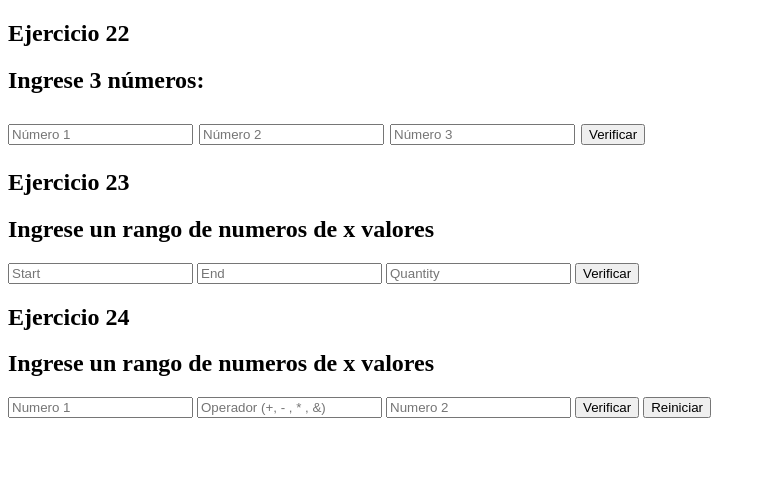
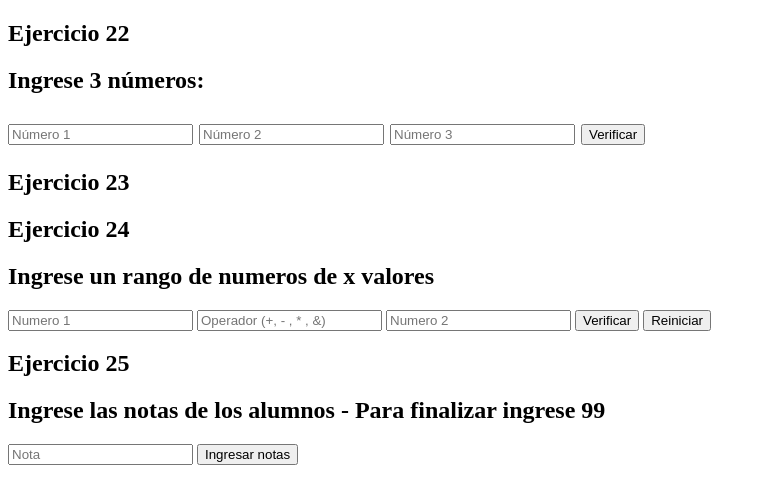
Before and after one commit to arielxct/PHP_Grupo_3_Ejercicios, a plain HTML site: page Unidad 4/index.html in a window 1280 px wide. Shown: the whole page, without its empty margins (0-766 px from the left). Drawn offline with Linux system fonts and the light colour scheme.

Commit message:
Actividad 24, pendiente la 23 y 25

```diff
--- a/Unidad 4/Ejercicios.js
+++ b/Unidad 4/Ejercicios.js
@@ -27,6 +27,8 @@ function FizzBuzz() {
 // Si no está dentro del rango, informar si es número es impar.
 // Tenga en cuenta que el rango debe tener una diferencia mínima de 5 números
 // enteros.
+
+//Esto todavía no lo logré entender, más tarde le busco la vuelta
 
 // function parImpar() {
 //     let number1 = parseInt(document.getElementById('number1ParImpar').value);
@@ -93,6 +95,36 @@ function clearCalculator(){
 //  El promedio de las notas.
 // Tenga en cuenta que solamente las notas pueden ir del 1 al 10.
 
+//Por el momento los promedios dan mal el resultado.
+let notas = [];
+let totalAlumnos= 0;
+let totalNotas = 0;
+let aprobados = 0;
+let desaprobados = 0;
+let sumaNotas = 0;
 function studentsAverage(){
+    let nota = document.getElementById('grade').value;
 
+    if(isNaN(nota) || nota > 10 || nota < 1){
+        alert("Ingrese un valor valido");
+    }else{
+        notas.push(nota);
+        totalAlumnos++;
+    }
+    for(let i = 0; i < notas.length; i++){
+        sumaNotas += notas[i];
+        if(nota >= 4){
+            aprobados++;
+        }else{
+            desaprobados++;
+        }
+    }
+
+    console.log(totalAlumnos);
+    console.log(notas);
+
+    document.getElementById('grade').value = "";
+    document.getElementById('resultadoAprobados').innerHTML = "El total de aprobados es del: " + ((aprobados / totalAlumnos) * 100)+"%";
+    document.getElementById('resultadoDesaprobados').innerHTML = "El total de desaprobados es del: " + ((desaprobados / totalAlumnos) * 100)+"%";
+    document.getElementById('resultadoPromedio').innerHTML = "El promedio de las notas generales es de: " + ((sumaNotas / totalAlumnos)).toFixed(2)+"%";
 }
--- a/Unidad 4/index.html
+++ b/Unidad 4/index.html
@@ -19,13 +19,14 @@
             <p id="result"></p>
     </section>
     <section>
+
         <h1>Ejercicio 23</h1>
-        <h2>Ingrese un rango de numeros de x valores</h2>
+        <!-- <h2>Ingrese un rango de numeros de x valores</h2>
         <input type="number" id="number1ParImpar" placeholder="Start">
         <input type="number" id="number2ParImpar" placeholder="End">
         <input type="number" id="number3ParImpar" placeholder="Quantity">
         <button onclick="parImpar()">Verificar</button>
-        <p id="resultParImpar"></p>
+        <p id="resultParImpar"></p> -->
     </section>
     <section>
         <h1>Ejercicio 24</h1>
@@ -37,6 +38,15 @@
         <button onclick="clearCalculator()">Reiniciar</button>
         <p id="resultcalculator"></p>
     </section>
+    <section>
+        <h1>Ejercicio 25</h1>
+        <h2>Ingrese las notas de los alumnos - Para finalizar ingrese 99</h2>
+        <input type="number" id="grade" placeholder="Nota">
+        <button onclick="studentsAverage()">Ingresar notas</button>
+        <p id="resultadoAprobados"></p>
+        <p id="resultadoDesaprobados"></p>
+        <p id="resultadoPromedio"></p>
+    </section>
 </body>
 
 </html>
```
